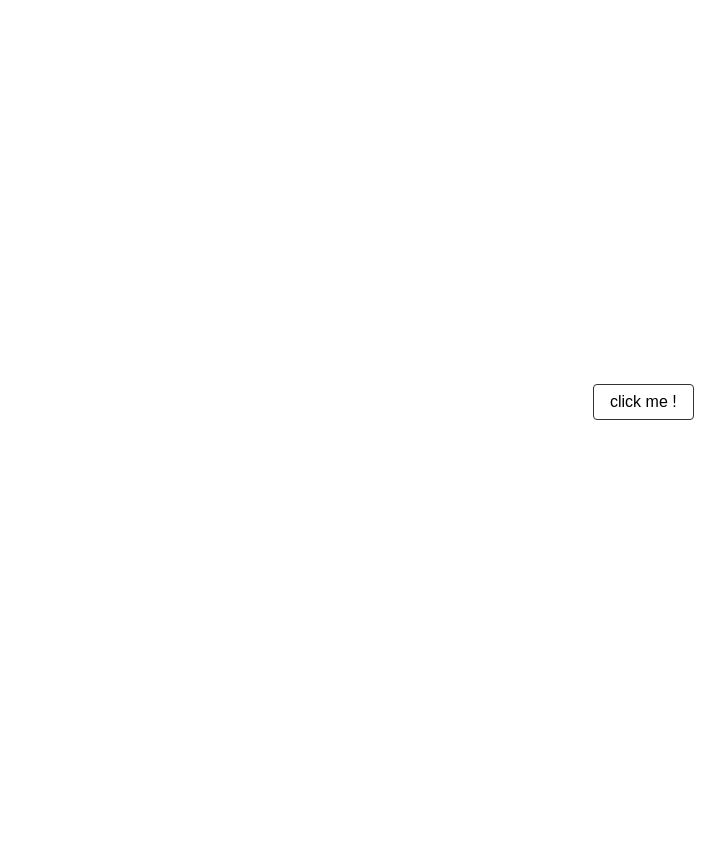
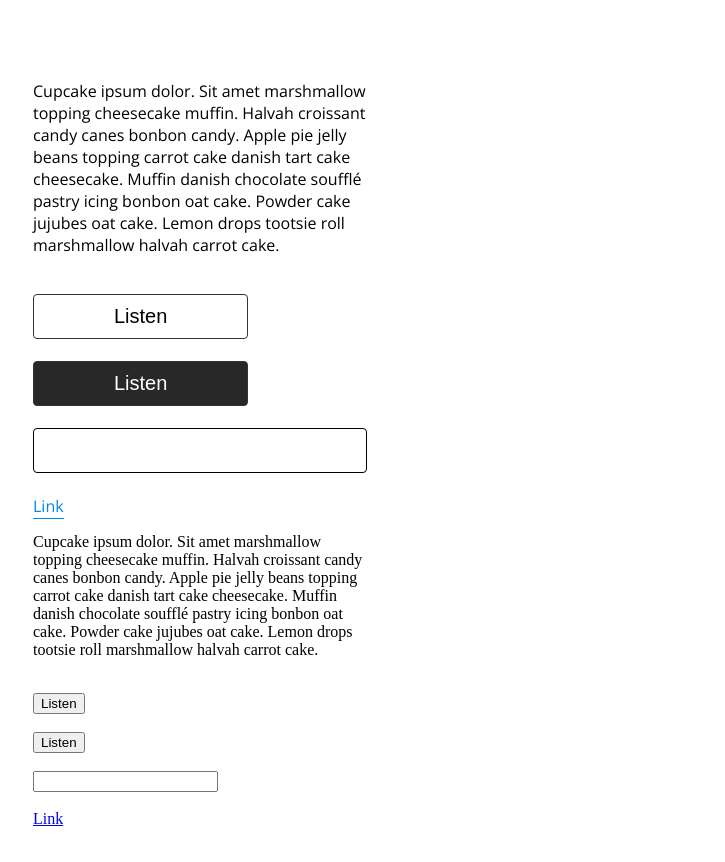
Before and after one commit to kiawildberger/tailpanda.tk, a plain HTML site: page index.html in a window 1280 px wide. Shown: the whole page, without its empty margins (47-772 px from the left). Before the commit the page ends 800 px from the top, so only its background shows below. Drawn offline with nearby package versions, Linux system fonts and the light colour scheme; a web font is replaced by a local one.

Commit message:
first part of style guide done, added tons of references

```diff
--- a/index.html
+++ b/index.html
@@ -5,8 +5,25 @@
   <link rel="icon" href="./icon.png"/>
 </head>
 <body>
-  <button class="woah">
-    <p class="woah-content">click me !</p>
-  </button>
+  <div class="main">
+    <div class="reile">
+      <p>Cupcake ipsum dolor. Sit amet marshmallow topping cheesecake muffin. Halvah croissant candy canes bonbon candy.
+        Apple pie jelly beans topping carrot cake danish tart cake cheesecake. Muffin danish chocolate soufflé pastry icing bonbon oat cake.
+        Powder cake jujubes oat cake. Lemon drops tootsie roll marshmallow halvah carrot cake.</p><br>
+      <button class="button">Listen</button><br><br>
+      <button class="round-button">Listen</button><br><br>
+      <input type='text'><br><br>
+      <a href="#">Link</a>
+    </div>
+    <div class="something">
+      <p>Cupcake ipsum dolor. Sit amet marshmallow topping cheesecake muffin. Halvah croissant candy canes bonbon candy.
+        Apple pie jelly beans topping carrot cake danish tart cake cheesecake. Muffin danish chocolate soufflé pastry icing bonbon oat cake.
+        Powder cake jujubes oat cake. Lemon drops tootsie roll marshmallow halvah carrot cake.</p><br>
+      <button class="button">Listen</button><br><br>
+      <button class="round-button">Listen</button><br><br>
+      <input type='text'><br><br>
+      <a href="#">Link</a>
+    </div>
+  </div>
   <script src="./index.js"></script>
 </body>
--- a/index.js
+++ b/index.js
@@ -1,25 +1 @@
 let id=e=>{return document.getElementById(e)}
-
-
-Array.from(document.getElementsByClassName("woah-content")).forEach(e => {
-    let parent = e.parentElement;
-    console.log(parent)
-    if(!parent.classList.contains("woah")) return;
-    e.addEventListener("hover", () => {
-        console.log('g')
-        // parent.style = `color:white;
-        // border-radius:2em;
-        // border-color:#0087E7;
-        // background:#0087E7;
-        // margin-top:-0.2em;
-        // box-shadow:2px 2px 8px grey;
-        // max-height:2.7em;`
-        parent.style.color = "white"
-        parent.style.borderRadius = "2em"
-        parent.style.borderColor = "#0087e7"
-        parent.style.background = "#0087e7"
-        parent.style.marginTop = "-0.2em"
-        parent.style.boxShadow = "2px 2px 8px grey"
-        parent.style.maxHeight = "2.7em";
-    })
-})
--- a/style.css
+++ b/style.css
@@ -1,4 +1,7 @@
 @import url('https://fonts.googleapis.com/css?family=M+PLUS+2:wght@300&display=swap');
+@import url('https://fonts.googleapis.com/css?family=Open+Sans:wght@300&display=swap');
+@import url('https://fonts.googleapis.com/css?family=Poppins:wght@300&display=swap');
+
 
 /* making a quick list here of the things im going to grab for style inspiration:
 the huge button on the bottom of https://www.suzunoya.com/kinu/ looks very nice and i like the hover effect
@@ -6,11 +9,42 @@ https://kuon.space/ is crazy but i like the simplicity of the uhh i forgor what
     - the buttons at https://mens-reile.com/ are all very nice, again i love the hover. the intro animation is beautiful and the scrolling stuff is very nice too
     - i also like the underline animation on the top menu items
 what are these guys on https://www.crazy.co.jp/
+
+the huge button at the bottom of https://liginc.co.jp/
+https://www.s5-studios.com is very very cool
+the button borders at https://www.details.co.jp/
+https://alpharobe.com - people seem to like convex/concave when scrolling in japan
+https://www.sonicjam.co.jp/work/31732/ (same type button as suzunoya)
+underline swooshps at the bottom of https://www.buddiesapp.jp/ and also huge buttons in top right
+swooshps and half arrows at https://www.4digit.com/
+accelerator straw arrows at https://prty.jp/
+https://homunculus.jp/ bro...
+https://taotajima.jp/ is nuts (by homonculus) also the actual stuff is cool
+tiny little button transitions at https://www.epoch-inc.jp/
+https://noraisinsandwich.com/ is adorable
+https://www.mitsubishi-motors.co.jp/special/weekend-explorer/koten/ - the frames at the bottom + slider buttons
+beautiful large button at the bottom of http://www.don-guri.com/
+https://www.akqa.com/work/discord/imagine-a-place/ i like the circle to square share button
+https://bring.org/ popout button!!
+best buttons https://nukmel.com/ beautiful text input too
+the tilt movement in https://identity.city/about/
+dreampunk website https://ultrasupernew.com/
+the power of these grey buttons after all the insanity https://www.ficc.jp/
+sexy button again https://www.pics.tokyo/works/
+the rainbow overlays + email contact form *chefs kiss* https://whatever.co/ja/
+this is cute https://dotby.jp/
+https://wearyouare.jp/ nice button icons
+
+(these are from https://www.awwwards.com/digital-agencies-in-tokyo-a-look-at-japanese-web-design.html)
+
+i am going to put some colors here that i like
+"black": #282018
 */
+
+
 
 body {
     --bgcolor-scroll:350;
-    font-family: "M PLUS 2";
     margin:0;
     padding:0;
     overflow-x:hidden;
@@ -30,52 +64,83 @@ body {
 }
 p:hover { opacity:1; } */
 
-.woah {
+.main {
+    margin:5rem;
+}
+.main > div {
+    width:30%;
+}
 
-    margin:30% 0 0 50%;
+/*
+    straight up ripoff of mens-reile.com
+    i stole the colors
+    i stole the font
+    i stole everything about the button except the transition timing
 
-    font-size:16px;
+*/
+.reile {
+    font-family:"Open Sans";
+}
+.reile > .button {
+    font-size:20px;
     height:100%;
     max-height:2.5em;
     border:1px solid rgb(51,51,51);
     width:fit-content;
-    padding:0.5em 1em 0.5em 1em;
+    padding:0.5em 4em 0.5em 4em;
     border-radius:4px;
     cursor:pointer;
     background:transparent;
     color:black;
     transition:color 0.35s ease, border-radius 0.35s ease,
         background 0.35s ease, border-color 0.6s ease,
-        margin-top 0.3s ease, box-shadow 0.3s ease,
-        max-height 0.35s ease;
+        box-shadow 0.3s ease, max-height 0.35s ease, transform 0.2s ease;
+}
+.reile > .round-button {
+    font-size:20px;
+    height:100%;
+    max-height:2.5em;
+    border:1px solid rgb(51,51,51);
+    width:fit-content;
+    padding:0.5em 4em 0.5em 4em;
+    border-radius:4px;
+    cursor:pointer;
+    background: #282828;
+    color:white;
+    transition:color 0.35s ease, border-radius 0.35s ease,
+        background 0.35s ease, border-color 0.6s ease,
+        box-shadow 0.3s ease, max-height 0.35s ease, transform 0.2s ease;
+}
+.reile > .round-button:hover {
+    color:black;
+    background:transparent;
+    border-radius:2rem;
+    box-shadow:0 20px 40px -14px rgba(0,0,0,0.25);
+    transform:translate(0,-2px);
+}
+.reile > .button:hover {
+    background:#282018;
+    color:white;
+    border-radius:2rem;
+    box-shadow:0 20px 40px -14px rgba(0,0,0,0.25);
+    transform:translate(0,-2px);
+}
+.reile > input[type="text"] {
+    font-size:20px;
+    max-height:2.5em;
+    height:100%;
+    border:1px solid black;
+    outline:none;
+    padding:0.5em 0.8em 0.5em 0.8em;
+    border-radius:4px;
+    width:15em;
 }
 
-.woah-content {
-    width:fit-content;
-    color:black;
-    font-size:16px;
-    height:100%;
-    padding:0;
-    margin:0;
+.reile > a {
+    color:#0087E7;
+    text-decoration: none;
+    border-bottom:1px solid #0087E7;
+    padding-bottom:1px;
+    transition:all 0.3s linear;
 }
-
-/* .woah ~ .woah-content:hover {
-    color:white;
-    border-radius:2em;
-    border-color:#0087E7;
-    background:#0087E7;
-    margin-top:-0.2em;
-    box-shadow:2px 2px 8px grey;
-    max-height:2.7em;
-} */
-
-/* .woah:hover:after {
-    content:;
-    position:relative;
-    left:0;
-    top:-25px;
-    border:1px solid green;
-    height: 50px;
-    width:2em;
-    box-sizing:border-box;
-} */
+.reile > a:hover { border-color:#005E9E; color:#005E9E; }
```
